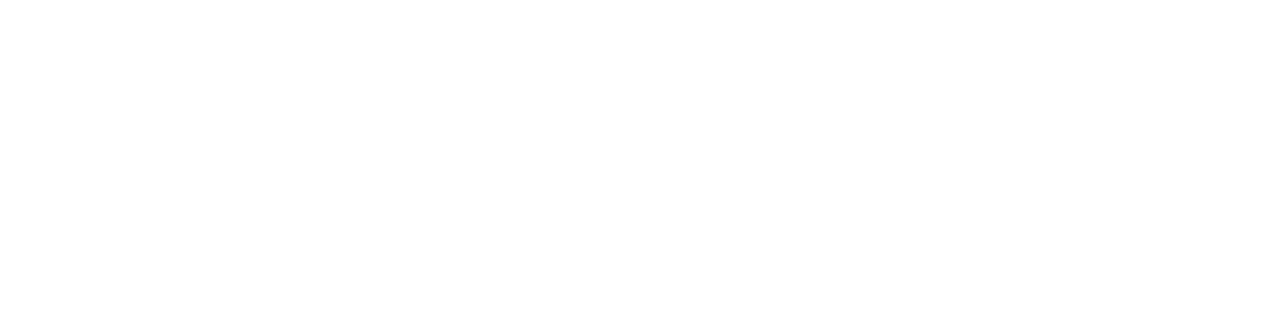
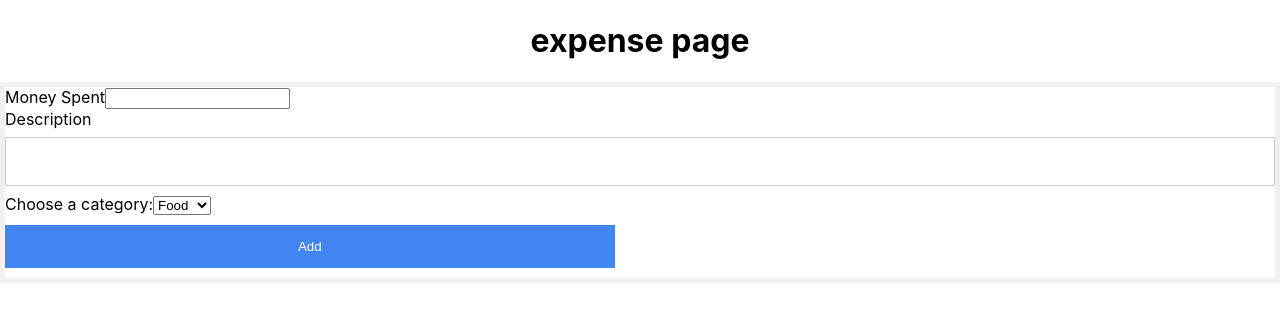
Before and after one commit to ankit-dutta/expense-track-react, a React (Create React App) app: page /expense in a window 1280 px wide. Shown: the top 322 px of the page. Built offline with nearby package versions, Linux system fonts and the light colour scheme.

Commit message:
adding expense

```diff
--- a/src/App.js
+++ b/src/App.js
@@ -2,6 +2,7 @@
 import { Route, Switch } from 'react-router-dom';
 import './App.css';
 import AuthForm from './components/Form/AuthForm';
+import ExpenseTrack from './pages/Expenses/ExpenseTrack';
 import ForgetPassword from './pages/ForgetPassword';
 import Profile from './pages/Profile';
 import Welcome from './pages/Welcome';
@@ -37,6 +38,10 @@
               <ForgetPassword />
             </Route>
 
+            <Route path= '/expense' exact>
+              <ExpenseTrack />
+            </Route>
+
         </Switch>
 
     </div>
--- /dev/null
+++ b/src/pages/Expenses/ExpenseTrack.js
@@ -0,0 +1,63 @@
+import { useRef } from "react";
+
+
+const ExpenseTrack = () => {
+
+    const amountRef = useRef();
+    const descriptionRef = useRef();
+    const categoryRef = useRef();
+
+    const addexpenseHandler = (event) =>{
+          event.preventDefault()
+        const enteredAmount = amountRef.current.value;
+        const enteredDescription = descriptionRef.current.value;
+        const enteredCategory = categoryRef.current.value;
+
+        console.log("submit", enteredAmount,enteredCategory,enteredDescription)
+
+        // const obj = {
+        //     amount : enteredAmount,
+        //     description : enteredDescription,
+        //     category : enteredCategory
+
+        // }
+    }
+
+    return(
+        <>
+          <h1>expense page</h1>
+
+          <form onSubmit={addexpenseHandler}>
+
+            <label>Money Spent</label>
+            <input type = 'number' ref={amountRef} />
+
+            <br />
+            <label>Description</label>
+            <input type = "text" ref={descriptionRef} />
+
+            <label for="category">Choose a category:</label>
+
+            <select name="category" id="category" ref={categoryRef}>
+            <option value="food">Food</option>
+            <option value="Petrol">Petrol</option>
+            <option value="Movie">Movie</option>
+
+            </select>
+
+            <br />
+
+            <button>Add</button>
+
+
+
+          </form>
+
+
+
+
+        </>
+    )
+}
+
+export default ExpenseTrack;
--- a/src/pages/Welcome.js
+++ b/src/pages/Welcome.js
@@ -75,6 +75,11 @@
             </center>
 
         </div>
+
+        <div>
+            <h1>Track your Expense 📝</h1>
+            <Link to='/expense' >Click Here</Link>
+        </div>
         </>
     )
 }
```
Also changed, not shown: src/pages/Expenses/ExpenseItem.js (added, +10 -0 lines).
